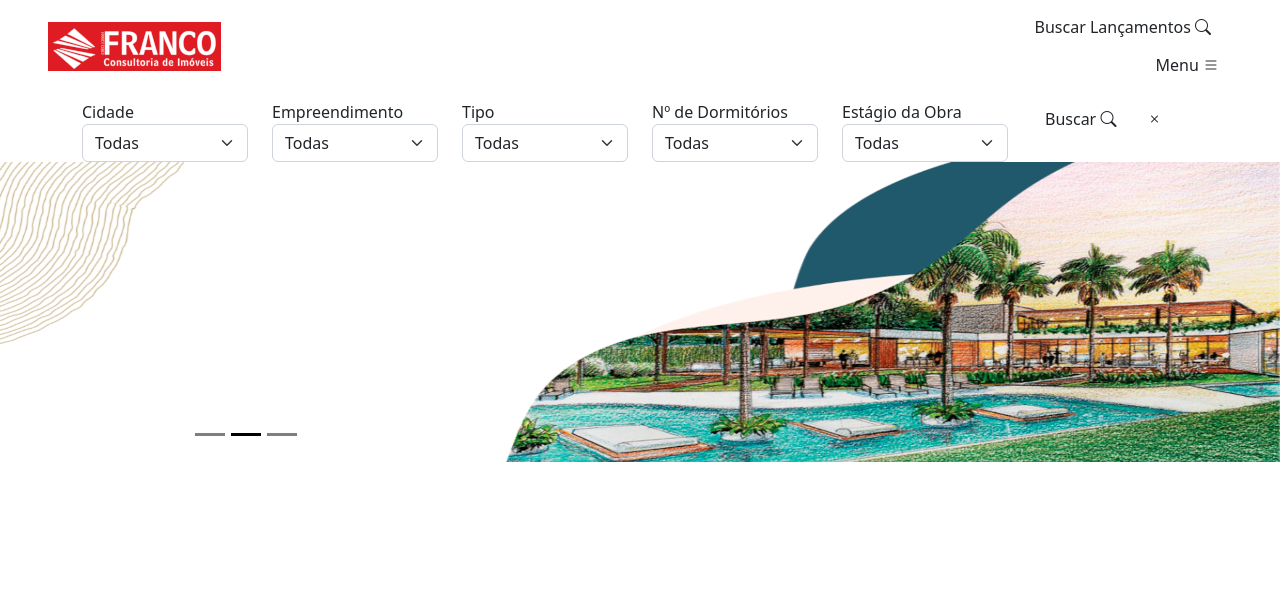
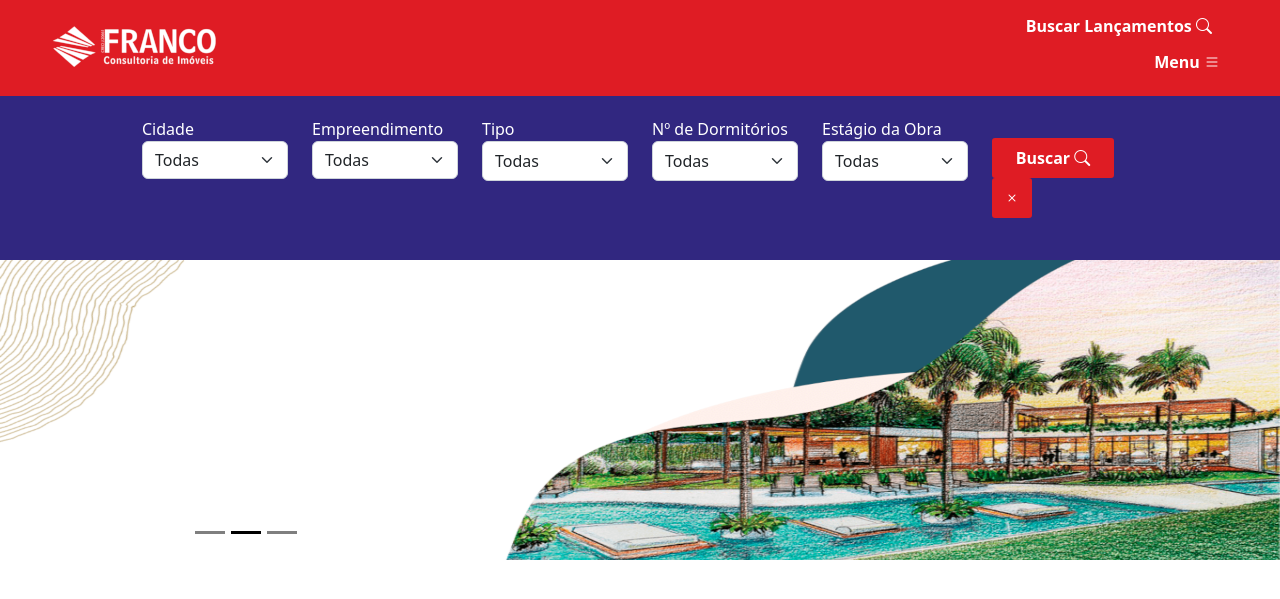
Before and after one commit to elenpetri/desafio-move-digital, a Flask app: page / in a window 1280 px wide, after a click on "Buscar Lançamentos". Shown: the top 599 px of the page. Run offline with Flask 2, Linux system fonts and the light colour scheme; some libraries are stand-ins or nearby versions.

Commit message:
🎨 Improved formatting: Adicionado propriedade 'hover' nos botões, estilização da busca de lançamentos e removido arquivo "global.css".

```diff
--- a/src/static/css/cor-padrao.css
+++ b/src/static/css/cor-padrao.css
@@ -1,6 +1,7 @@
 @charset "UTF-8";
 :root{
     --red: #DF1C24;/*Cor utilizada no bg do header e botões*/
+    --redhover: #c30707ea; /*ytilizado para estilização hover*/
     --blue: #312780;/*cor utilizada no bg do footer e bg busca*/
     --white: #FFFFFF;/*Cor texto*/
 }
--- a/src/static/css/home.css
+++ b/src/static/css/home.css
@@ -1,3 +1,94 @@
-.bg-btn-carrosel{
-    background-color: black!important;
+/* HEADER */
+
+.bg-header {
+    background-color: var(--red);
 }
+
+.btn.botao-header {
+    border: none;
+}
+
+.txt-botao-header {
+    color: var(--white);
+    width: 122px;
+    height: 40px;
+    border-radius: 3px;
+    font-weight: 600;
+}
+
+.btn.botao-header:hover {
+    background-color: var(--redhover);
+    border: none;
+}
+
+.cor-icone {
+    color: var(--white);
+}
+
+@media (max-width: 1024px) {
+    .img-logo {
+        width: 80%;
+    }
+
+    .txt-botao-header {
+        visibility: visible;
+        visibility: hidden;
+        visibility: collapse;
+        display: none;
+    }
+}
+
+/* ÁREA DE BUSCA */
+
+.bg-busca {
+    background-color: var(--blue);
+}
+
+.area-busca {
+    padding: 21px 60px 21px 60px;
+}
+
+.txt-area-busca {
+    color: var(--white);
+}
+
+.select-area-busca {
+    width: auto;
+    height: 40px;
+    border-radius: 3px;
+}
+
+#btn-area-busca {
+    background-color: var(--red);
+    color: var(--white);
+    width: 122px;
+    height: 40px;
+    border-radius: 3px;
+    font-weight: 600;
+    border: none;
+}
+
+#btn-area-busca:hover {
+    background-color: var(--redhover);
+    color: var(--white);
+    border: none;
+}
+
+#btn-close-area-busca {
+    width: 40px;
+    height: 40px;
+    background: var(--red);
+    border-radius: 3px;
+    border: none;
+    color: var(--white);
+    font-weight: 600;
+}
+
+#btn-close-area-busca:hover {
+    background-color: var(--redhover);
+}
+
+/* CARROSSEL */
+.bg-btn-carrosel {
+    background-color: black !important;
+}
```
Also changed, not shown: src/static/css/global.css (deleted, +0 -27 lines).
